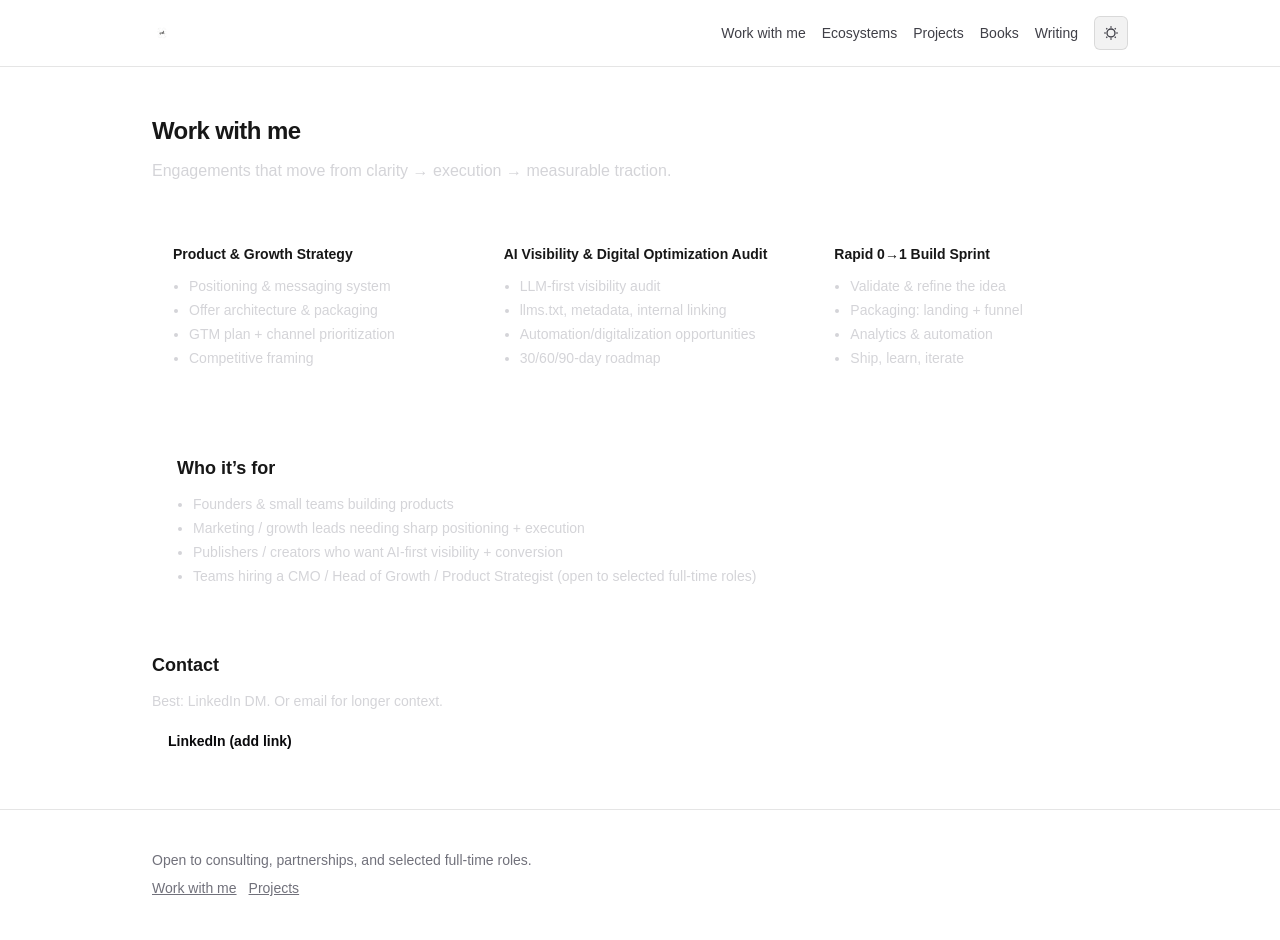
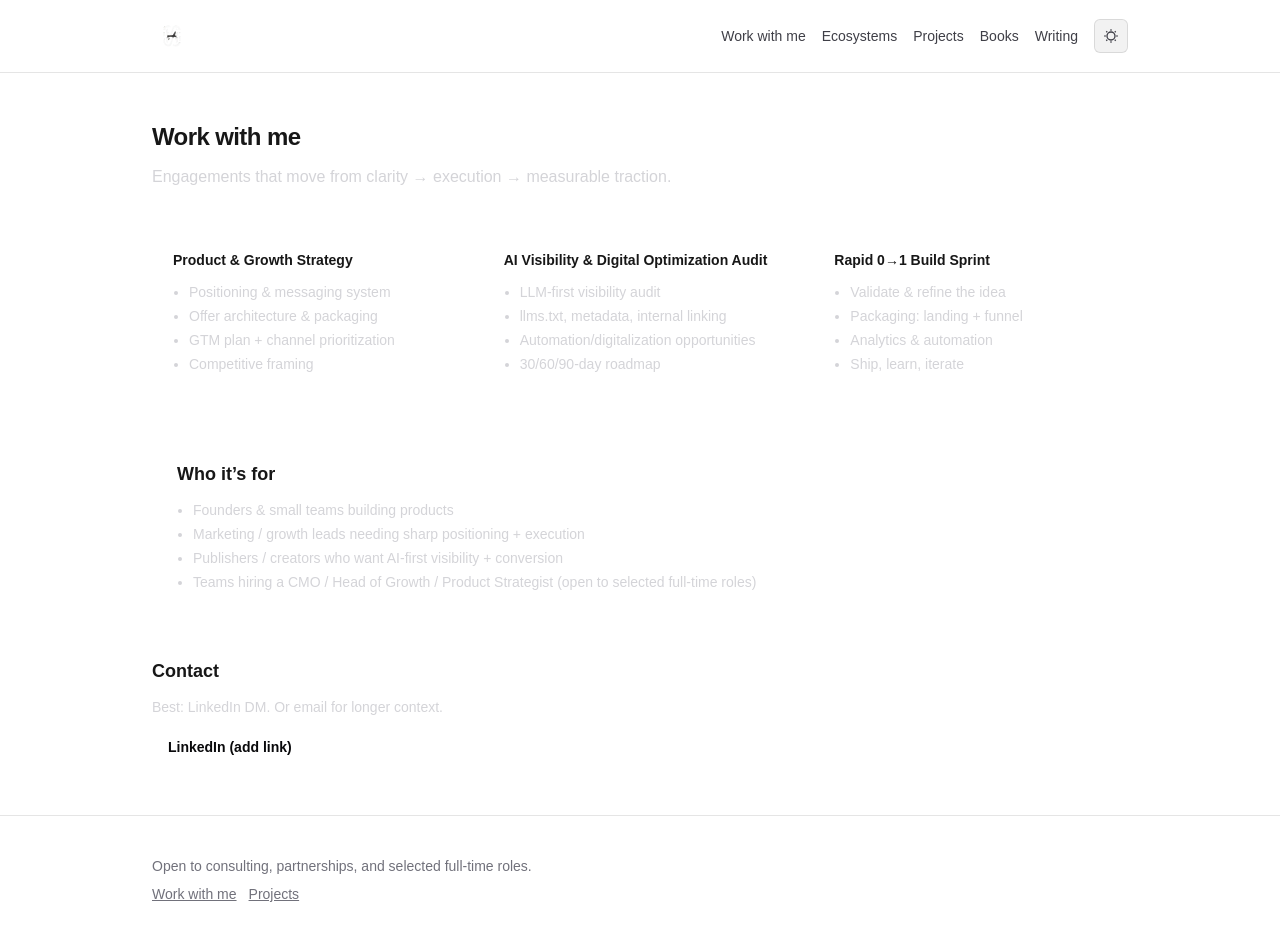
Before and after one commit to markoblogo/ABVXsite, a Next.js app: page /work-with-me in a window 1280 px wide. Shown: the top 940 px of the page. Built offline with nearby package versions, Linux system fonts and the light colour scheme.

Commit message:
Increase navbar logo size

```diff
--- a/src/app/layout.tsx
+++ b/src/app/layout.tsx
@@ -28,9 +28,9 @@ function Nav() {
           <Image
             src="/brand/abv-mark.png"
             alt="ABV"
-            width={20}
-            height={20}
-            className="rounded-[4px]"
+            width={40}
+            height={40}
+            className="rounded-[6px]"
             priority
           />
           <span className="sr-only">Home</span>
```
